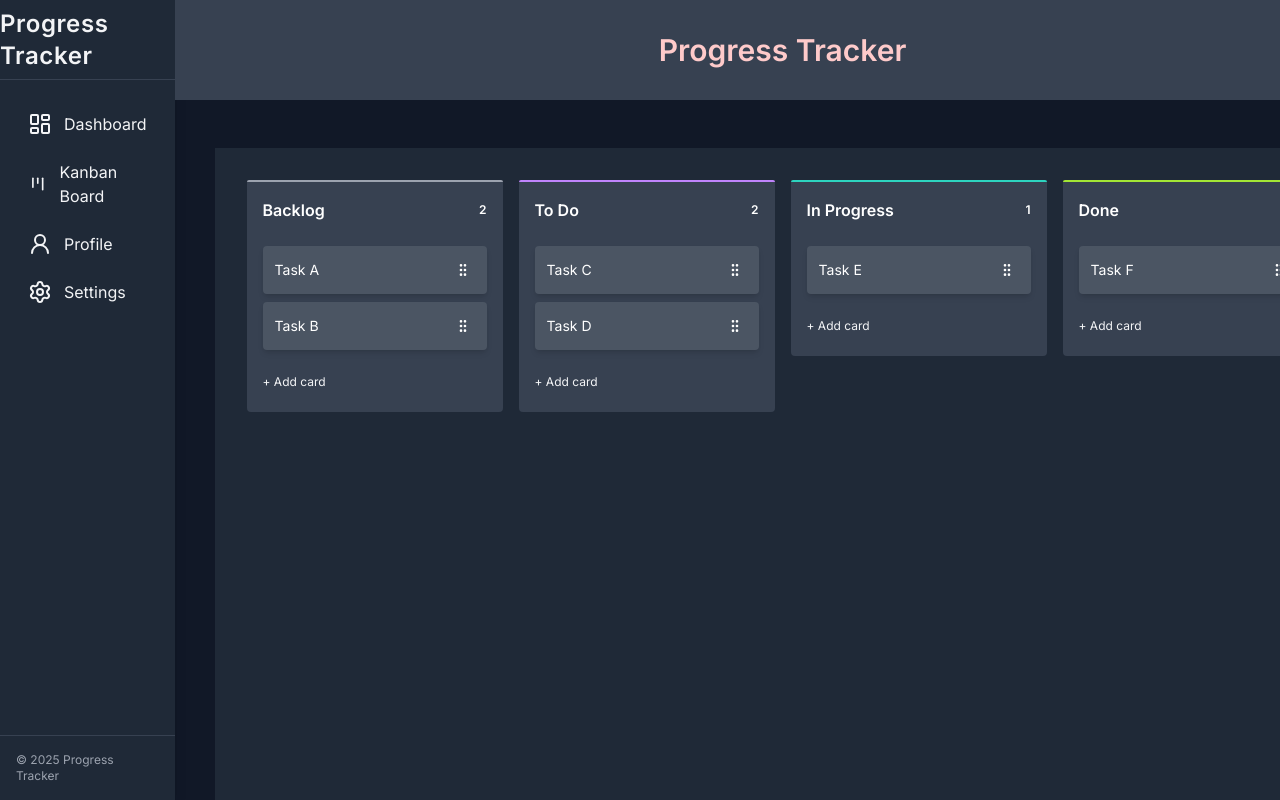
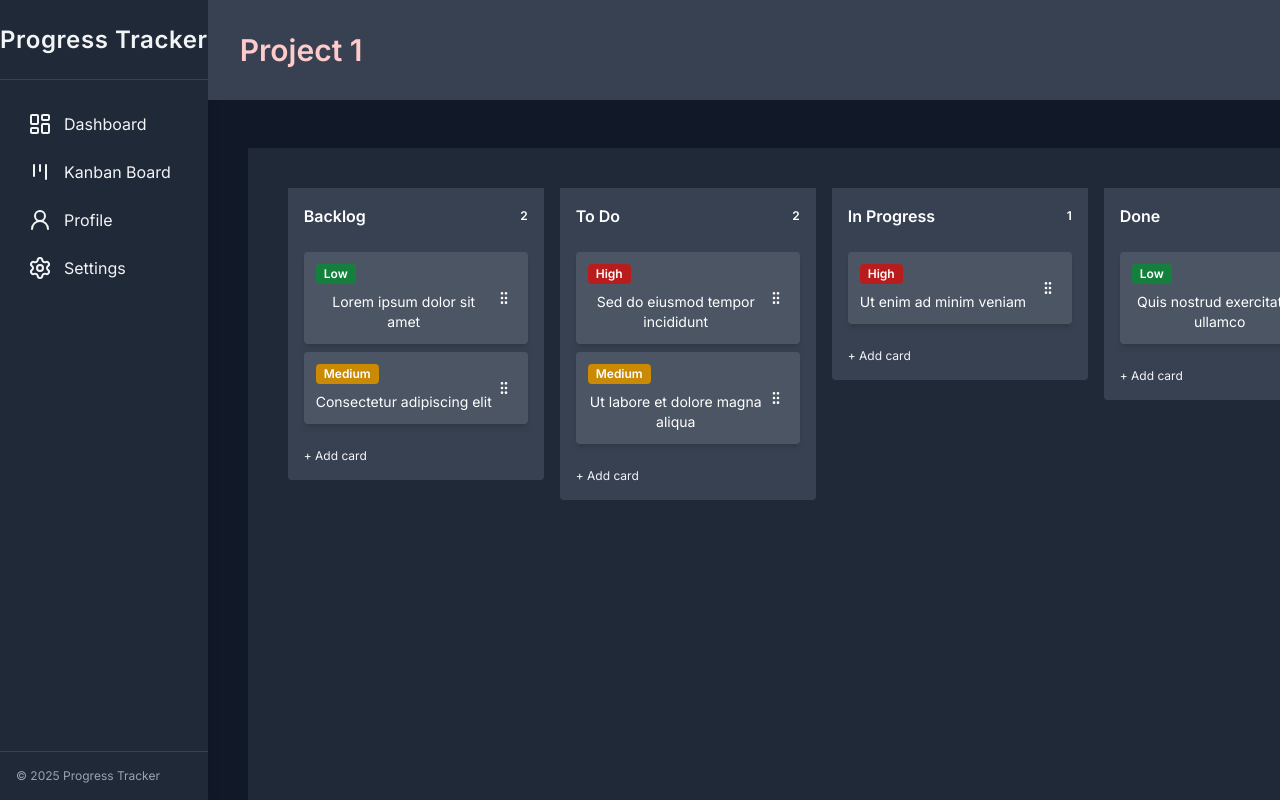
Before and after one commit to definitelynotjin/progress-tracker, a Next.js app: page / in a window 1280 px wide. Built offline with nearby package versions, Linux system fonts and the light colour scheme.

Commit message:
feat: add task priority feature with selector and display in TaskCard refactor: update Column layout for better responsiveness refactor: enhance KanbanBoard styling and spacing refactor: modify Sidebar header for improved text handling

```diff
--- a/src/app/components/kanban/Column.tsx
+++ b/src/app/components/kanban/Column.tsx
@@ -44,7 +44,7 @@ export default function Column({ column, items, onAddCard, onTaskClick }: Column
         : (items.length * cardHeight + headerHeight);
 
     return (
-        <div className="w-64 flex flex-col relative" style={{ height: `${columnHeight}px` }}>
+        <div className="flex-1 min-w-64 flex flex-col relative" style={{ height: `${columnHeight}px` }}>
             <div className={`w-full h-0.5 rounded-t bg-clip-padding ${columnColors[column] ?? "bg-gray-300"}`} />
             <div className="bg-gray-700 rounded-b p-4 flex flex-col gap-y-2 flex-1">
                 <div className="flex items-center justify-between mb-4">
--- a/src/app/components/kanban/KanbanBoard.tsx
+++ b/src/app/components/kanban/KanbanBoard.tsx
@@ -25,18 +25,18 @@ import type { ColumnType } from "./types";
 const initialTasks: Record<ColumnType, Task[]> = {
 
     "Backlog": [
-        { id: "task-a", title: "Task A", content: "", updatedAt: new Date().toISOString(), column: "Backlog" },
-        { id: "task-b", title: "Task B", content: "", updatedAt: new Date().toISOString(), column: "Backlog" },
+        { id: "task-a", title: "Lorem ipsum dolor sit amet", content: "", updatedAt: new Date().toISOString(), column: "Backlog", priority: "Low" },
+        { id: "task-b", title: "Consectetur adipiscing elit", content: "", updatedAt: new Date().toISOString(), column: "Backlog", priority: "Medium" },
     ],
     "To Do": [
-        { id: "task-c", title: "Task C", content: "", updatedAt: new Date().toISOString(), column: "To Do" },
-        { id: "task-d", title: "Task D", content: "", updatedAt: new Date().toISOString(), column: "To Do" },
+        { id: "task-c", title: "Sed do eiusmod tempor incididunt", content: "", updatedAt: new Date().toISOString(), column: "To Do", priority: "High" },
+        { id: "task-d", title: "Ut labore et dolore magna aliqua", content: "", updatedAt: new Date().toISOString(), column: "To Do", priority: "Medium" },
     ],
     "In Progress": [
-        { id: "task-e", title: "Task E", content: "", updatedAt: new Date().toISOString(), column: "In Progress" },
+        { id: "task-e", title: "Ut enim ad minim veniam", content: "", updatedAt: new Date().toISOString(), column: "In Progress", priority: "High" },
     ],
     Done: [
-        { id: "task-f", title: "Task F", content: "", updatedAt: new Date().toISOString(), column: "Done" },
+        { id: "task-f", title: "Quis nostrud exercitation ullamco", content: "", updatedAt: new Date().toISOString(), column: "Done", priority: "Low" },
     ],
 };
 
@@ -155,7 +155,7 @@ export default function KanbanBoard() {
                 onDragStart={handleDragStart}
                 onDragEnd={handleDragEnd}
             >
-                <div className="flex flex-row border-1 justify-center gap-4 overflow-x-auto bg-gray-800 p-8 min-h-screen">
+                <div className="flex flex-row border-1 justify-left gap-4 overflow-x-auto bg-gray-800 p-10 min-h-screen">
                     <SortableContext items={columns} strategy={verticalListSortingStrategy}>
                         {columns.map((column) => (
                             <Column
--- a/src/app/components/kanban/TaskCard.tsx
+++ b/src/app/components/kanban/TaskCard.tsx
@@ -20,6 +20,13 @@ export default function TaskCard({ task, onClick }: TaskCardProps) {
         transition: transition ?? "transform 250ms ease",
     };
 
+    // Priority badge color
+    const priorityColors: Record<string, string> = {
+        High: "bg-red-700",
+        Medium: "bg-yellow-600",
+        Low: "bg-green-700",
+    };
+
     return (
         <div
             ref={setNodeRef}
@@ -27,7 +34,14 @@ export default function TaskCard({ task, onClick }: TaskCardProps) {
             className="p-3 bg-gray-600 rounded shadow-md text-white hover:bg-gray-500 transition flex items-center justify-between cursor-pointer"
             onClick={onClick}
         >
-            <span className="text-sm">{task.title}</span>
+            <div className="flex flex-col items-start gap-1">
+                {task.priority && (
+                    <span className={`px-2 py-0.5 rounded text-xs font-semibold text-white mb-1 ${priorityColors[task.priority] ?? "bg-gray-400"}`}>
+                        {task.priority}
+                    </span>
+                )}
+                <span className="text-sm">{task.title}</span>
+            </div>
             <div
                 {...attributes}
                 {...listeners}
--- a/src/app/components/kanban/TaskDetail.tsx
+++ b/src/app/components/kanban/TaskDetail.tsx
@@ -13,12 +13,14 @@ type TaskDetailProps = {
 export default function TaskDetail({ task, onSave, onCancel }: TaskDetailProps) {
     const [title, setTitle] = useState(task.title);
     const [content, setContent] = useState(task.content || '');
+    const [priority, setPriority] = useState(task.priority || 'Medium');
 
     const handleSave = () => {
         onSave({
             ...task,
             title,
             content,
+            priority,
             updatedAt: new Date().toISOString(),
         });
     };
@@ -35,6 +37,25 @@ export default function TaskDetail({ task, onSave, onCancel }: TaskDetailProps)
                     placeholder="Task Title"
                     autoFocus
                 />
+
+                {/* Priority selector - interactive buttons */}
+                <div className="flex items-center gap-2">
+                    <span className="text-xs text-gray-300">Priority:</span>
+                    {[
+                        { label: "Low", color: "bg-green-700" },
+                        { label: "Medium", color: "bg-yellow-600" },
+                        { label: "High", color: "bg-red-700" },
+                    ].map(opt => (
+                        <button
+                            key={opt.label}
+                            type="button"
+                            className={`px-3 py-1 rounded text-xs font-semibold text-white border transition focus:outline-none ${opt.color} ${priority === opt.label ? "ring-2 ring-white" : "opacity-70 hover:opacity-100"}`}
+                            onClick={() => setPriority(opt.label as "Low" | "Medium" | "High")}
+                        >
+                            {opt.label}
+                        </button>
+                    ))}
+                </div>
 
                 {/* Rich text editor */}
                 <TaskEditor content={content} onChange={setContent} />
--- a/src/app/components/kanban/types.ts
+++ b/src/app/components/kanban/types.ts
@@ -7,4 +7,5 @@ export interface Task {
     content: string;     // rich text content as HTML string (default empty)
     column: ColumnType;  // the column the task belongs to
     updatedAt?: string;  // optional timestamp of last update
+    priority?: "Low" | "Medium" | "High";
 }
--- a/src/app/page.tsx
+++ b/src/app/page.tsx
@@ -8,9 +8,9 @@ export default function Page() {
       <div className="flex h-full">
         <Sidebar />
         <div className="flex-1 flex flex-col">
-          <div className="h-48 flex items-center justify-center bg-gray-700 mb-6 py-8">
+          <div className="h-48 flex p-8 items-center justify-left bg-gray-700 mb-6 py-8">
             <h1 className="text-3xl font-bold text-red-200 text-center">
-              Progress Tracker
+              Project 1
             </h1>
           </div>
           <main className="flex-1 p-10 pt-6 bg-transparent">
--- a/src/app/sidebar.tsx
+++ b/src/app/sidebar.tsx
@@ -5,8 +5,11 @@ import { LayoutDashboard, Kanban, UserRound, Settings } from "lucide-react";
 export default function Sidebar() {
     return (
         <aside className="h-full w-64 bg-gray-800 text-gray-100 flex flex-col shadow-lg md:flex">
-            <div className="flex items-center justify-center h-20 border-b border-gray-700">
-                <span className="text-2xl font-bold tracking-wide justify-center ">Progress Tracker</span>
+            <div className="flex items-center justify-center h-20 border-b border-gray-700 min-w-0">
+                <span className="text-2xl font-bold tracking-wide justify-center truncate overflow-hidden text-ellipsis">
+                    <span className="block md:inline">Progress</span>
+                    <span className="block md:inline"> Tracker</span>
+                </span>
             </div>
             <nav className="flex-1 py-6 px-4 space-y-2 overflow-y-auto">
                 <Link href="/" className="flex items-center gap-3 px-3 py-2 rounded hover:bg-gray-700 transition">
```
